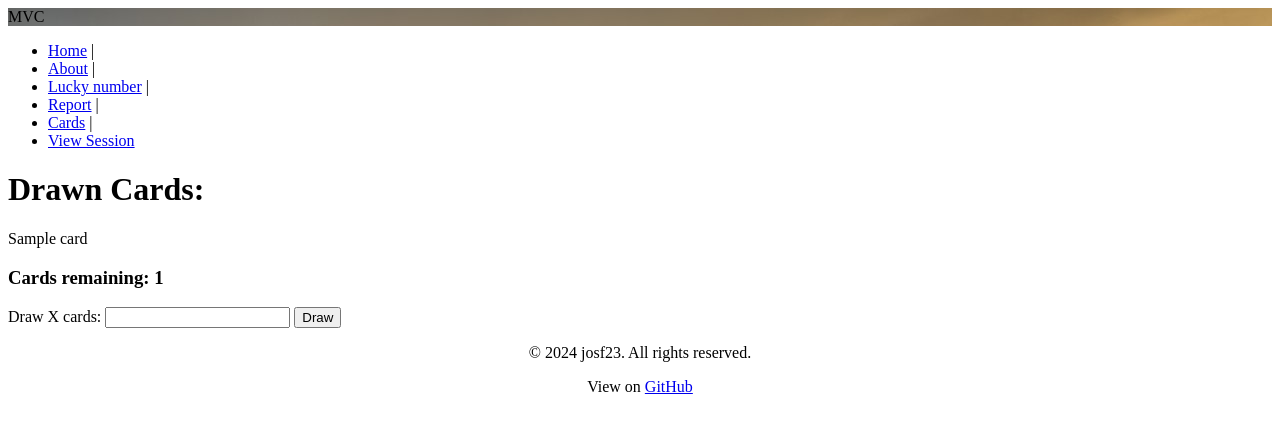
After one commit to CCenjoyer/mvc, a Symfony app: template templates/cards/drawX.html.twig in a window 1280 px wide. The commit adds this page. Shown: the top 433 px of the page. Run offline with Twig, Linux system fonts and the light colour scheme; the template is opened without the code that fills it: most values are stand-ins (such as "Sample title", 1, 10 or a date in 2020); some libraries are stand-ins or nearby versions.

Commit message:
Kmom02: Fixed: Draw X twig

```diff
--- a/src/Controller/CardsController.php
+++ b/src/Controller/CardsController.php
@@ -180,4 +180,6 @@ class CardsController extends AbstractController
             $numCards = $request->request->get('num');
             return $this->redirectToRoute('drawX', ['num' => $numCards]);
         }
+
+
 }
--- a/templates/base.html.twig
+++ b/templates/base.html.twig
@@ -23,7 +23,6 @@
                 <li><a href="{{ path('about') }}">About</a> |</li>
                 <li><a href="{{ path('lucky') }}">Lucky number</a> |</li>
                 <li><a href="{{ path('report') }}">Report</a> |</li>
-                <li><a href="{{ path('pig_start') }}">Pig Game</a> |</li>
                 <li><a href="{{ path('card_init') }}">Cards</a> |</li>
                 <li><a href="{{ path('session') }}">View Session</a></li>
             </ul>
--- a/templates/cards/card.html.twig
+++ b/templates/cards/card.html.twig
@@ -3,7 +3,7 @@
 {% block title %}Cards{% endblock %}
 
 {% block body %}
-    <h1>Hand  |  Cards</h1>
+    <h1>Card Hand</h1>
 
     {{ include('flash.html.twig') }}
     {% for card in cards %}
--- /dev/null
+++ b/templates/cards/drawX.html.twig
@@ -0,0 +1,20 @@
+{% extends "base.html.twig" %}
+
+{% block title %}Cards{% endblock %}
+
+{% block body %}
+    <h1>Drawn Cards:</h1>
+    <span class="card">
+        {% for card in cards %}
+            {{ card }}
+        {% endfor %}
+    </span>
+
+    <h3>Cards remaining: {{ deckCardCount }}</h3>
+
+    <form method="post" action="{{ path('draw_form') }}">
+        <label for="num">Draw X cards:</label>
+        <input type="number" id="num" name="num" min="1" required>
+        <button type="submit">Draw</button>
+    </form>
+{% endblock %}
```
Also changed, not shown: src/Controller/QuoteControllerJson.php (+33 -0 lines).
